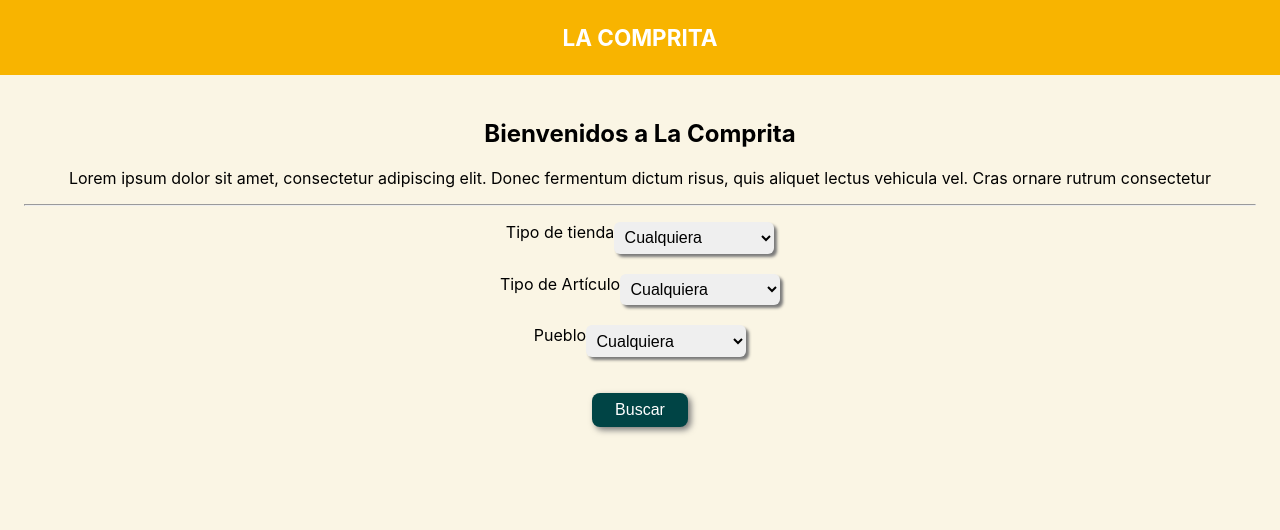
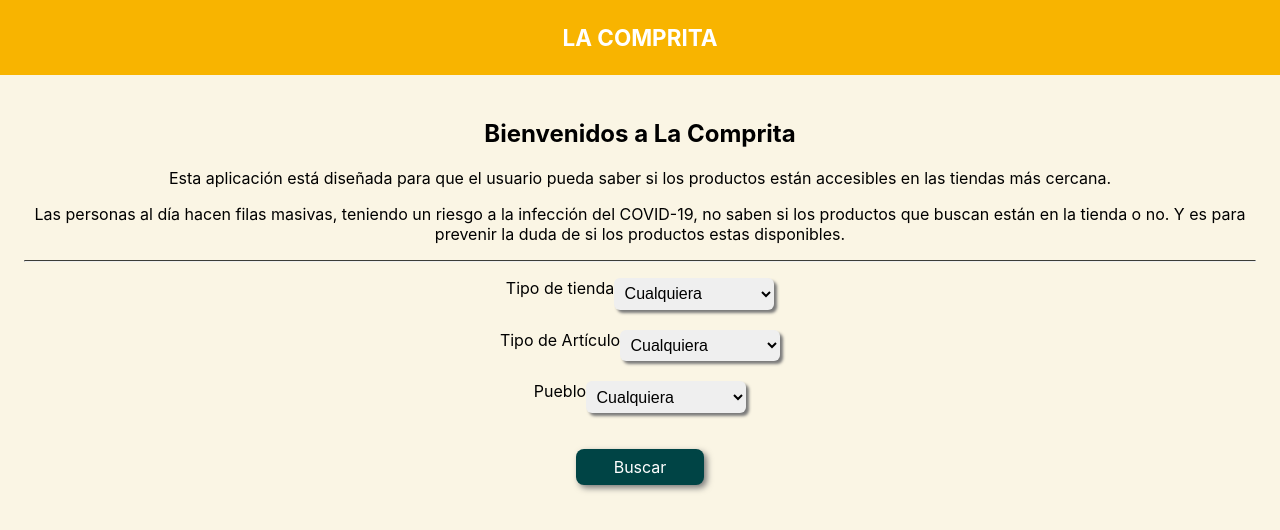
Before and after one commit to christianrosado20/La-Comprita, a React (Create React App) app in the folder client/: page / in a window 1280 px wide. Shown: the top 530 px of the page. Built offline with nearby package versions, Linux system fonts and the light colour scheme.

Commit message:
LendingPage button

```diff
--- a/client/src/App.js
+++ b/client/src/App.js
@@ -19,7 +19,7 @@ class App extends Component {
           <Header></Header>
           <Switch>
             <Route exact path="/" component={LandingPage} />
-            <Route exact path="/Resultado" component={ResultPage} />
+            <Route exact path="/Resultado/:store/:article/:location" component={ResultPage} />
           </Switch>
         </div>
       </Router>
--- a/client/src/components/LandingPage.js
+++ b/client/src/components/LandingPage.js
@@ -1,5 +1,6 @@
 import React, {Component} from 'react';
 import '../stylesheets/LandingPage.scss';
+import {Link} from "react-router-dom";
 
 class LandingPage extends Component {
     constructor(props) {
@@ -29,28 +30,30 @@ class LandingPage extends Component {
             <div className="LandingPage__container">
                 <div className="LandingPage__instrucciones">
                     <h2>Bienvenidos a La Comprita</h2>
-                    <p>Lorem ipsum dolor sit amet, consectetur adipiscing elit. Donec fermentum dictum risus, quis aliquet lectus vehicula vel. Cras ornare rutrum consectetur</p>
+                    <p>Esta aplicación está diseñada para que el usuario pueda saber si los productos están accesibles en las tiendas más cercana.</p>
+                    <p>Las personas al día hacen filas masivas, teniendo un riesgo a la infección del COVID-19, no saben si los productos que buscan están en la tienda o no. Y es para prevenir la duda de si los productos estas disponibles.</p>
                 </div>
-                <hr></hr>
+                <hr className="new2"></hr>
                 <form className="LandingPage__form">
                     {/* Categoria de Tienda */}
                     <div className="LandingPage__inputBox">
                         <label> Tipo de tienda</label>
-                        <br></br>
+                        <br/>
                         <select id="store" value={this.state.store} onChange={this.handleChange}>
-                            <option  value="ANY">Cualquiera</option>
+                            <option value="ANY">Cualquiera</option>
                             <option value="SUPERMERCADO">Supermercado</option>
                             <option value="FARMACIA">Farmacia</option>
                             <option value="COLMADO">Colmado</option>
                         </select>
+
                     </div>
 
                     <br></br>
 
                     {/* Categoria de Tienda */}
                     <div className="LandingPage__inputBox">
-                        <label>Tipo de Artículo</label>
-                        <br></br>
+                        <span>Tipo de Artículo</span>
+                        <br/>
                         <select id="article" value={this.state.article} onChange={this.handleChange}>
                             <option value="ANY">Cualquiera</option>
                             <option value="Limpieza">Limpieza</option>
@@ -63,8 +66,8 @@ class LandingPage extends Component {
 
                     {/* Categoria de Tienda */}
                     <div className="LandingPage__inputBox">
-                        <label>Pueblo</label>
-                        <br></br>
+                        <span>Pueblo</span>
+                        <br/>
                         <select id="location" value={this.state.location} onChange={this.handleChange}>
                             <option value="ANY">Cualquiera</option>
                             <option value="SANJUAN">San Juan</option>
@@ -74,9 +77,8 @@ class LandingPage extends Component {
                         </select>
 
                     </div>
-
                     <br></br>
-                    <input type="submit" value="Buscar" />
+                    <Link className="submit" to="/Resultado/SUPERMERCADO/Limpieza/SANJUAN">Buscar</Link>
                 </form>
             </div>
         )
--- a/client/src/components/ResultPage.js
+++ b/client/src/components/ResultPage.js
@@ -1,5 +1,9 @@
 import React, {Component} from 'react';
 import '../stylesheets/ResultPage.scss';
+import {
+    BrowserRouter as Router,
+    useParams
+  } from "react-router-dom";
 
 class ResultPage extends Component {
     constructor(props) {
@@ -45,6 +49,10 @@ class ResultPage extends Component {
       }
 
     render() {
+        let { store, article, location } = useParams();
+        console.log(store);
+        console.log(article);
+        console.log(location);
         return (
             <div className="ResultPage__container">
                 <div className="ResultPage__Title">
@@ -66,6 +74,7 @@ class ResultPage extends Component {
             </div>
         )
     }
+
 }
 
 
--- a/client/src/stylesheets/LandingPage.scss
+++ b/client/src/stylesheets/LandingPage.scss
@@ -2,6 +2,10 @@
     padding: 1.5rem;
     background-color: #faf5e4;
     height: 100vh;
+
+    hr.new2 {
+        border-top: 1px solid #3b3c36;
+    }
 
     .LandingPage__form {
         display: flex;
@@ -16,6 +20,7 @@
     }
     .LandingPage__inputBox {
         display: flex;
+        flex-direction: row;
         justify-content: space-between;
 
 
@@ -29,9 +34,7 @@
         }
     }
 
-
-
-    input[type=submit] {
+    .submit {
 
         margin-top: 1rem;
         padding: 0.5rem 1rem;
@@ -42,5 +45,7 @@
         min-width: 6rem;
         font-size: 1rem;
         box-shadow: 3px 3px 6px #7a7a7a ;
+        text-align: center;
+        text-decoration-line: none;
     }
 }
--- a/client/src/stylesheets/ResultPage.scss
+++ b/client/src/stylesheets/ResultPage.scss
@@ -4,7 +4,7 @@
     height: 100vh;
 
     hr.new2 {
-        border-top: 2px solid #3b3c36;
+        border-top: 1px solid #3b3c36;
     }
 
     .ResultPage__form {
@@ -30,6 +30,7 @@
             font-size: 1rem;
             min-width: 10rem;
             box-shadow: 3px 3px 3px #7a7a7a;
+            text-align: center;
         }
     }
 
```
Also changed, not shown: 1 other file (tests, documents, lock files or other folders).
